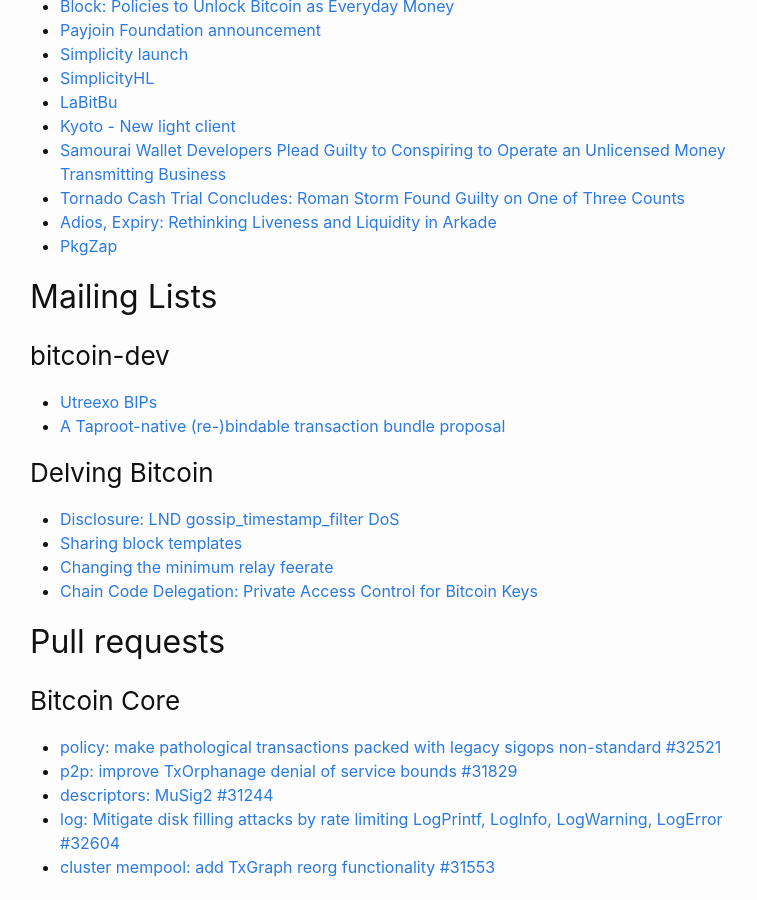
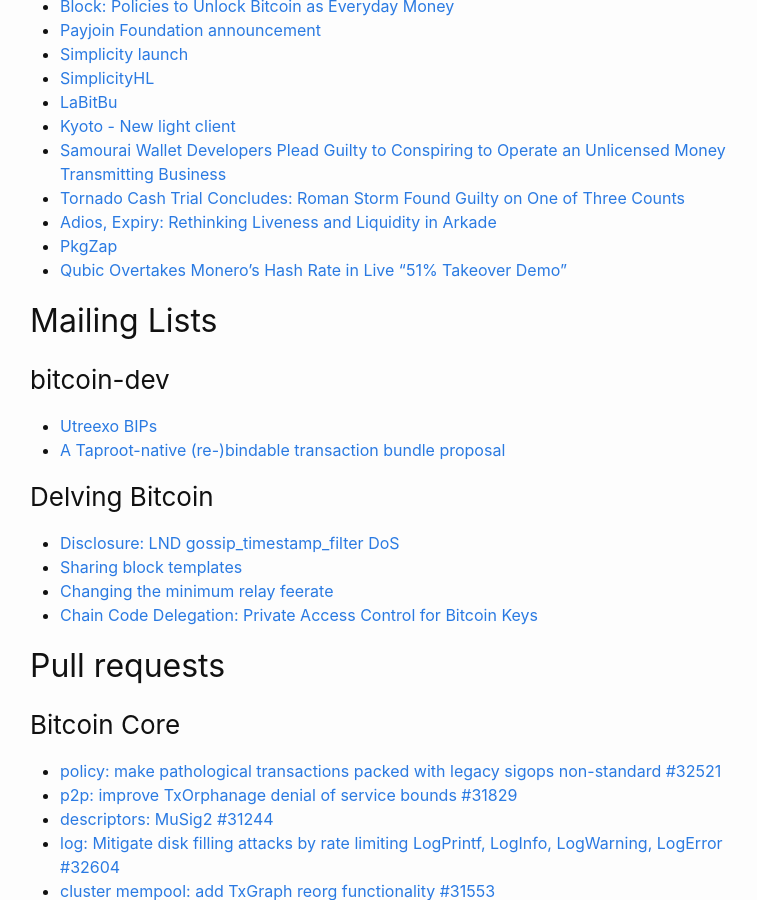
Before and after one commit to fjahr/bitdevsberlin, a Jekyll site: the page built from _posts/2025-08-13-socratic-seminar-70.md, in a window 1280 px wide and 900 px high, scrolled down 989 px. Shown: the whole window, without its empty margins (240-997 px from the left). Built offline with Jekyll 4.4.1, drawn with Linux system fonts in a browser that asks for light colours.

Commit message:
Add another link to #70

```diff
--- a/_posts/2025-08-13-socratic-seminar-70.md
+++ b/_posts/2025-08-13-socratic-seminar-70.md
@@ -44,6 +44,7 @@ Thanks to [Ordimint](https://ordimint.com) for sponsoring food and drinks for th
 - [Tornado Cash Trial Concludes: Roman Storm Found Guilty on One of Three Counts](https://bitcoinmagazine.com/news/tornado-cash-trial-concludes-roman-storm-found-guilty-of-one-of-three-counts)
 - [Adios, Expiry: Rethinking Liveness and Liquidity in Arkade](https://blog.arklabs.xyz/adios-expiry-rethinking-liveness-and-liquidity-in-arkade/)
 - [PkgZap](https://pkgzap.albylabs.com/)
+- [Qubic Overtakes Monero’s Hash Rate in Live “51% Takeover Demo”](https://qubic.org/pr/qubic-overtakes-monero-s-hash-rate-in-live-51-takeover-demo)
 
 ## Mailing Lists
 
```
